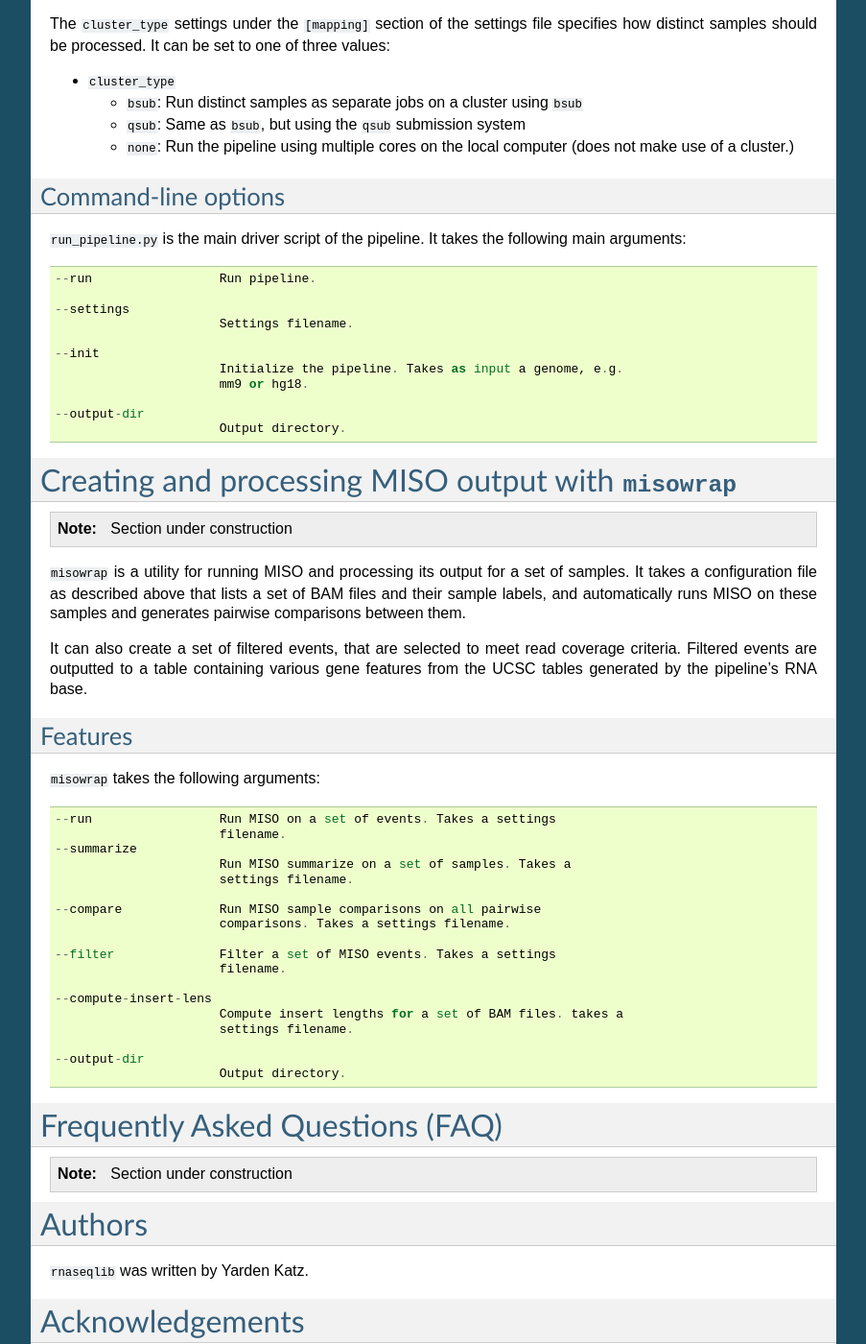
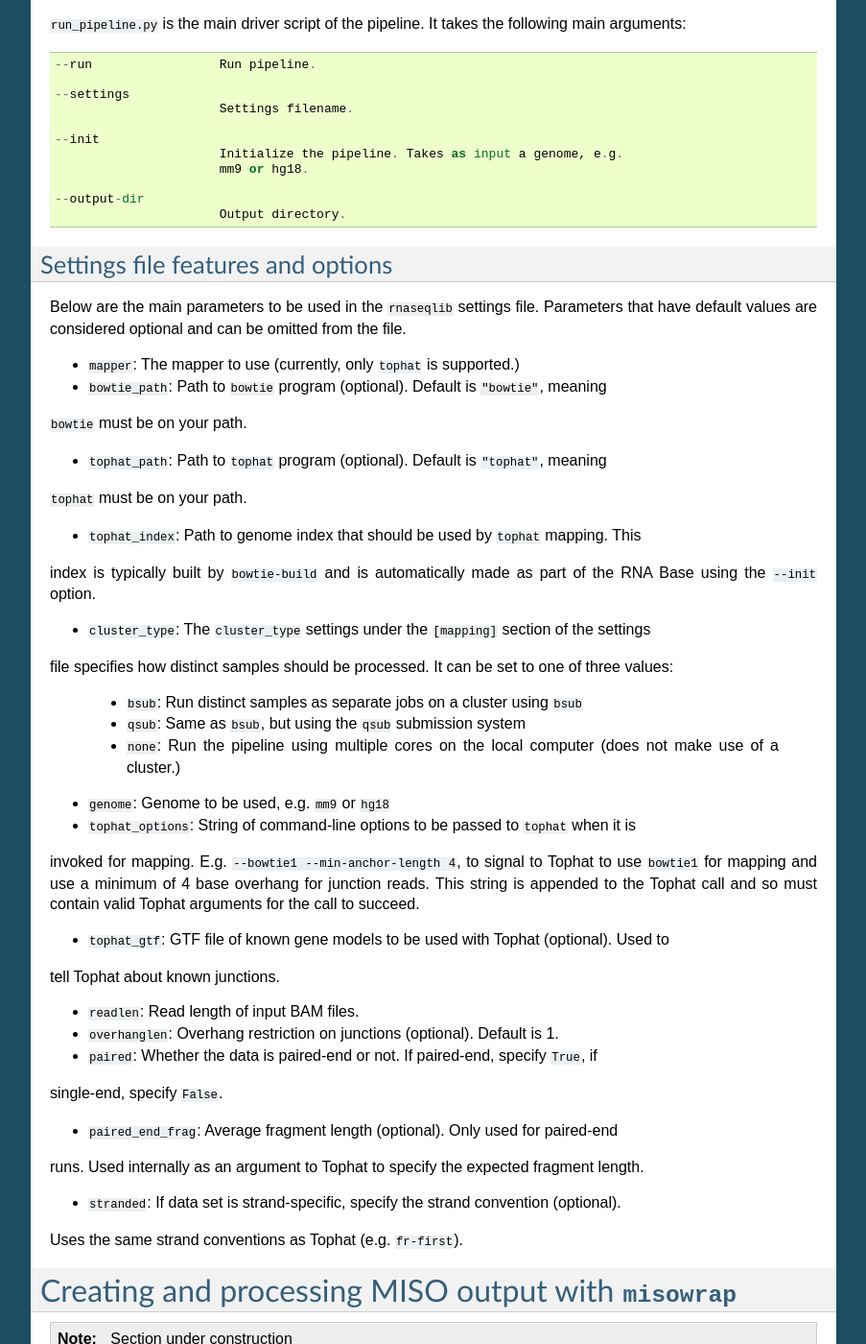
Before and after one commit to yarden/rnaseqlib, a Sphinx documentation site: the page built from docs/source/index.rst, in a window 1280 px wide and 1400 px high, scrolled down 3284 px. Shown: the whole window at 96% size, without its empty margins (198-1101 px from the left). Built offline with Sphinx 7.4.7, drawn with Linux system fonts in a browser that asks for light colours; some of the changed text lies outside the part shown.

Commit message:
Docs revised

```diff
--- a/docs/source/index.rst
+++ b/docs/source/index.rst
@@ -202,6 +185,61 @@
   --output-dir
                         Output directory.
 
+
+
+
+Settings file features and options
+----------------------------------
+
+Below are the main parameters to be used in the ``rnaseqlib`` settings file.
+Parameters that have default values are considered optional and can be omitted
+from the file.
+
+* ``mapper``: The mapper to use (currently, only ``tophat`` is supported.)
+
+* ``bowtie_path``: Path to ``bowtie`` program (optional). Default is ``"bowtie"``, meaning
+``bowtie`` must be on your path.
+
+* ``tophat_path``: Path to ``tophat`` program (optional). Default is ``"tophat"``, meaning
+``tophat`` must be on your path.
+
+* ``tophat_index``: Path to genome index that should be used by ``tophat`` mapping. This
+index is typically built by ``bowtie-build`` and is automatically made as part of the
+RNA Base using the ``--init`` option.
+
+* ``cluster_type``: The ``cluster_type`` settings under the ``[mapping]`` section of the settings
+file specifies how distinct samples should be processed. It can be set to one of three values:
+
+  * ``bsub``: Run distinct samples as separate jobs on a cluster using ``bsub``
+
+  * ``qsub``: Same as ``bsub``, but using the ``qsub`` submission system
+
+  * ``none``: Run the pipeline using multiple cores on the local computer (does not make
+    use of a cluster.)
+
+* ``genome``: Genome to be used, e.g. ``mm9`` or ``hg18``
+
+* ``tophat_options``: String of command-line options to be passed to ``tophat`` when it is
+invoked for mapping. E.g. ``--bowtie1 --min-anchor-length 4``, to signal to Tophat to use
+``bowtie1`` for mapping and use a minimum of 4 base overhang for junction reads. This string
+is appended to the Tophat call and so must contain valid Tophat arguments for the
+call to succeed.
+
+* ``tophat_gtf``: GTF file of known gene models to be used with Tophat (optional). Used to
+tell Tophat about known junctions.
+
+* ``readlen``: Read length of input BAM files.
+
+* ``overhanglen``: Overhang restriction on junctions (optional). Default is 1.
+
+* ``paired``: Whether the data is paired-end or not. If paired-end, specify ``True``, if
+single-end, specify ``False``.
+
+* ``paired_end_frag``: Average fragment length (optional). Only used for paired-end
+runs. Used internally as an argument to Tophat to specify the expected fragment length.
+
+* ``stranded``: If data set is strand-specific, specify the strand convention (optional).
+Uses the same strand conventions as Tophat (e.g. ``fr-first``).
 
 Creating and processing MISO output with ``misowrap``
 =====================================================
```
Also changed, not shown: other parts of docs/source/index.rst (+0 -17 lines).
